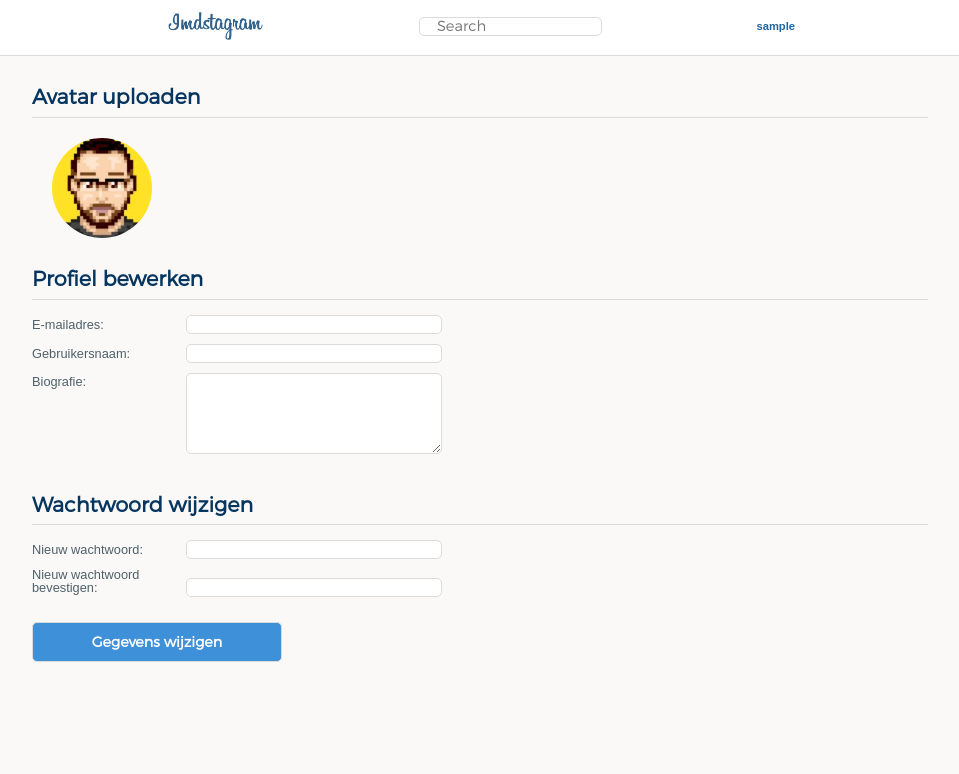
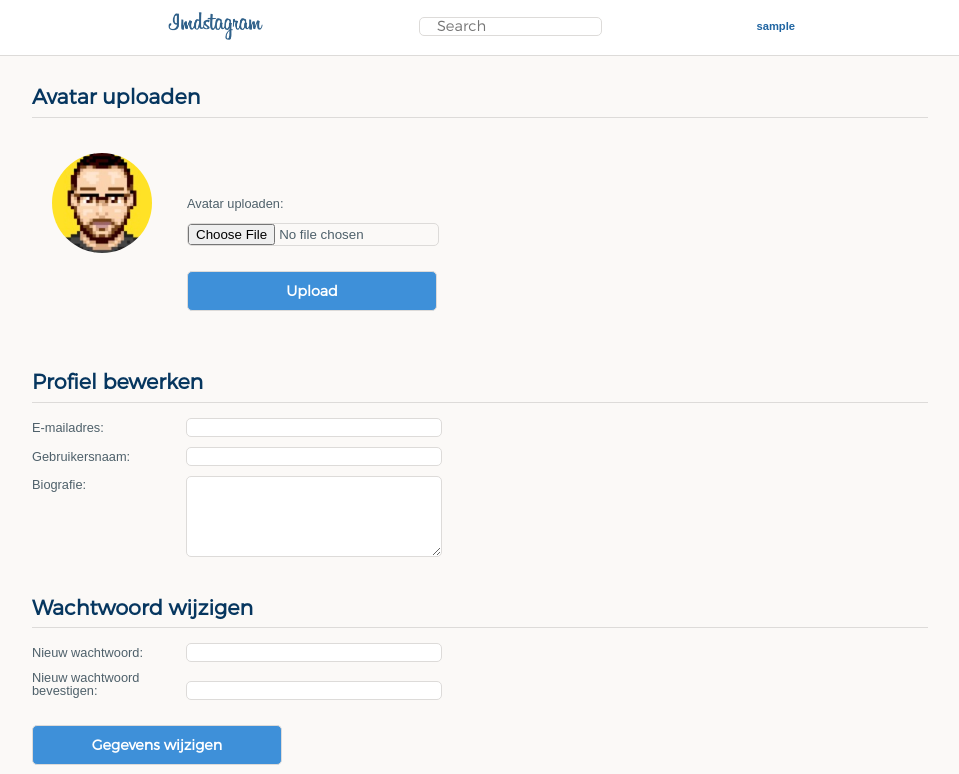
Before and after one commit to leandroargentiero/IMDstagram, a PHP site: page /editProfile.php in a window 1280 px wide. Shown: the top 774 px of the page, without its empty margins (160-1119 px from the left). Before the commit the page ends 662 px from the top, so only its background shows below. Run offline with PHP 8.4, Linux system fonts and the light colour scheme; the visitor is signed in with stand-in values (Sample User, id 1).

Commit message:
Added formUpload

```diff
--- a/editProfile.php
+++ b/editProfile.php
@@ -151,8 +151,16 @@
             max-width: 100px;
             height: auto;
             border-radius: 50%;
-            margin: 20px 30px 0 20px;
-            display: block;
+            margin: 20px 35px 0 20px;
+            float: left;
+        }
+        .formUpload{
+            display: flex;
+            flex-direction: column;
+            margin-top: 80px;
+        }
+        .formUpload label{
+            margin-bottom:1em;
         }
     </style>
 </head>
@@ -163,6 +171,12 @@
         <div class="editDetails">
             <h1>Avatar uploaden</h1>
             <img class="avatar" src="images/profile.jpg" alt="avatar">
+
+            <form class="formUpload" action="" enctype="multipart/form-data">
+                <label for="file">Avatar uploaden:</label>
+                <input type="file" name="file" id="file">
+                <input type="submit" name="submit" value="Upload" />
+            </form>
 
             <h1>Profiel bewerken</h1>
 
```
Also changed, not shown: 1 other file.
